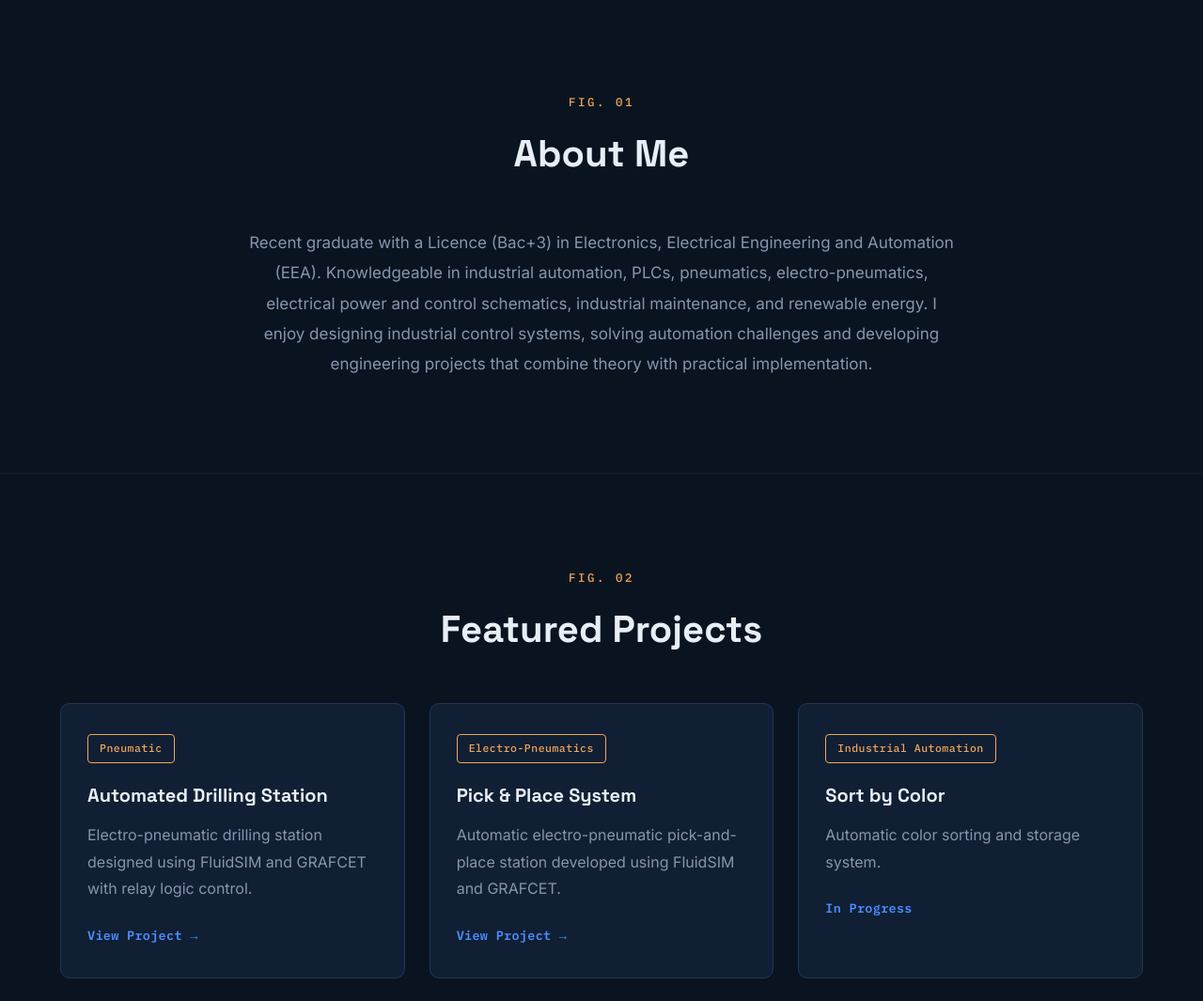
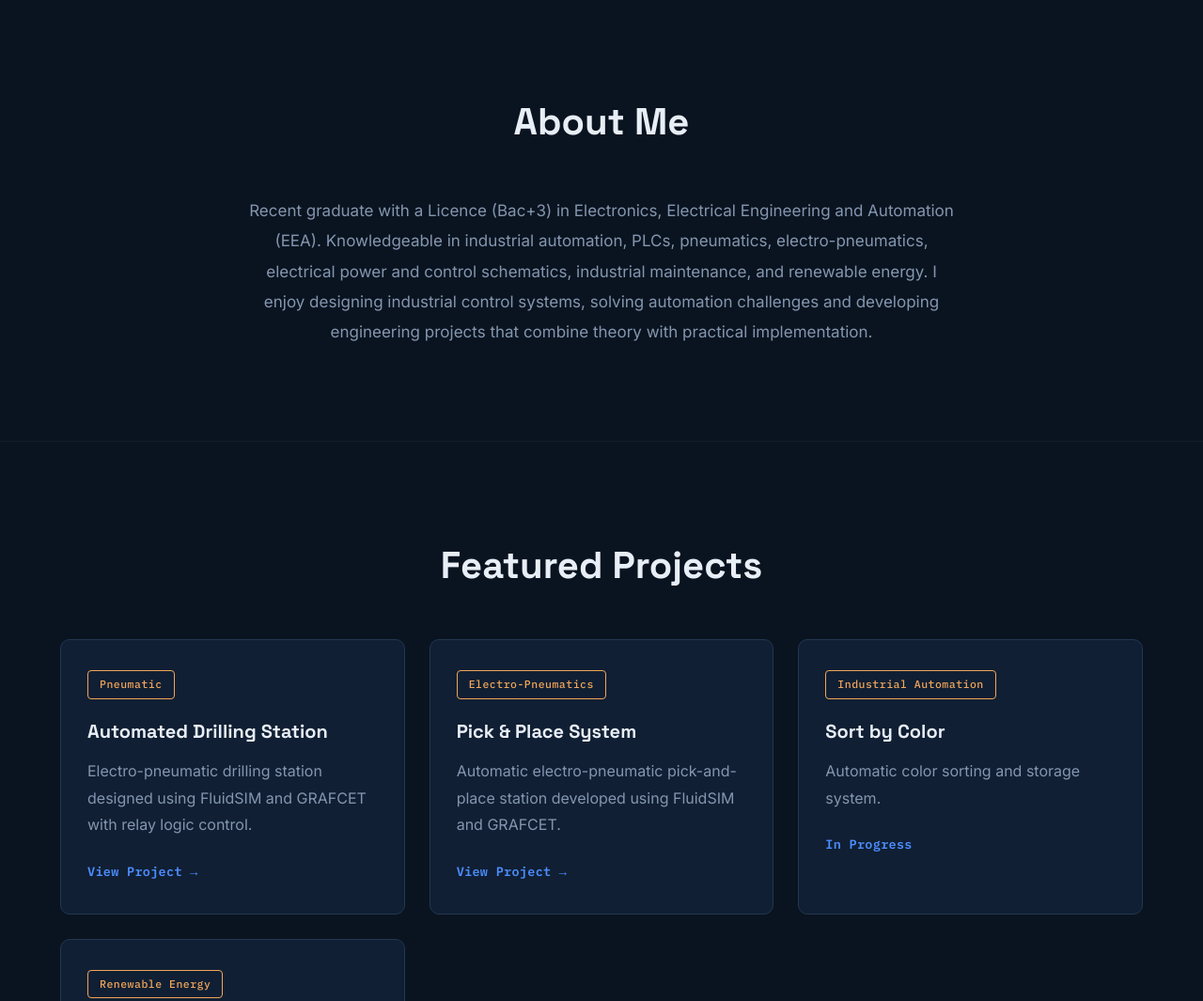
Before and after one commit to wassim-azzi/automation-profolio, a plain HTML site: page index.html in a window 1280 px wide. Shown: the part 802-1867 px from the top of the page at 94% size. Drawn offline with Linux system fonts and the light colour scheme.

Commit message:
Delete eyebrow styles for h2 elements
Removed eyebrow section styles for h2 elements.

```diff
--- a/css/style.css
+++ b/css/style.css
@@ -148,25 +148,6 @@ nav a.active::after{
     width:100%;
 }
 
-/* ===========================
-   Section eyebrow (drawing-style figure labels)
-   Add: <h2 data-eyebrow="FIG. 02">Title</h2>
-=========================== */
-
-h2[data-eyebrow]{
-    position:relative;
-}
-
-h2[data-eyebrow]::before{
-    content:attr(data-eyebrow);
-    display:block;
-    font-family:'IBM Plex Mono',monospace;
-    font-size:12.5px;
-    font-weight:500;
-    letter-spacing:2.5px;
-    color:var(--amber);
-    margin-bottom:14px;
-}
 
 /* ===========================
    HERO SECTION
```
